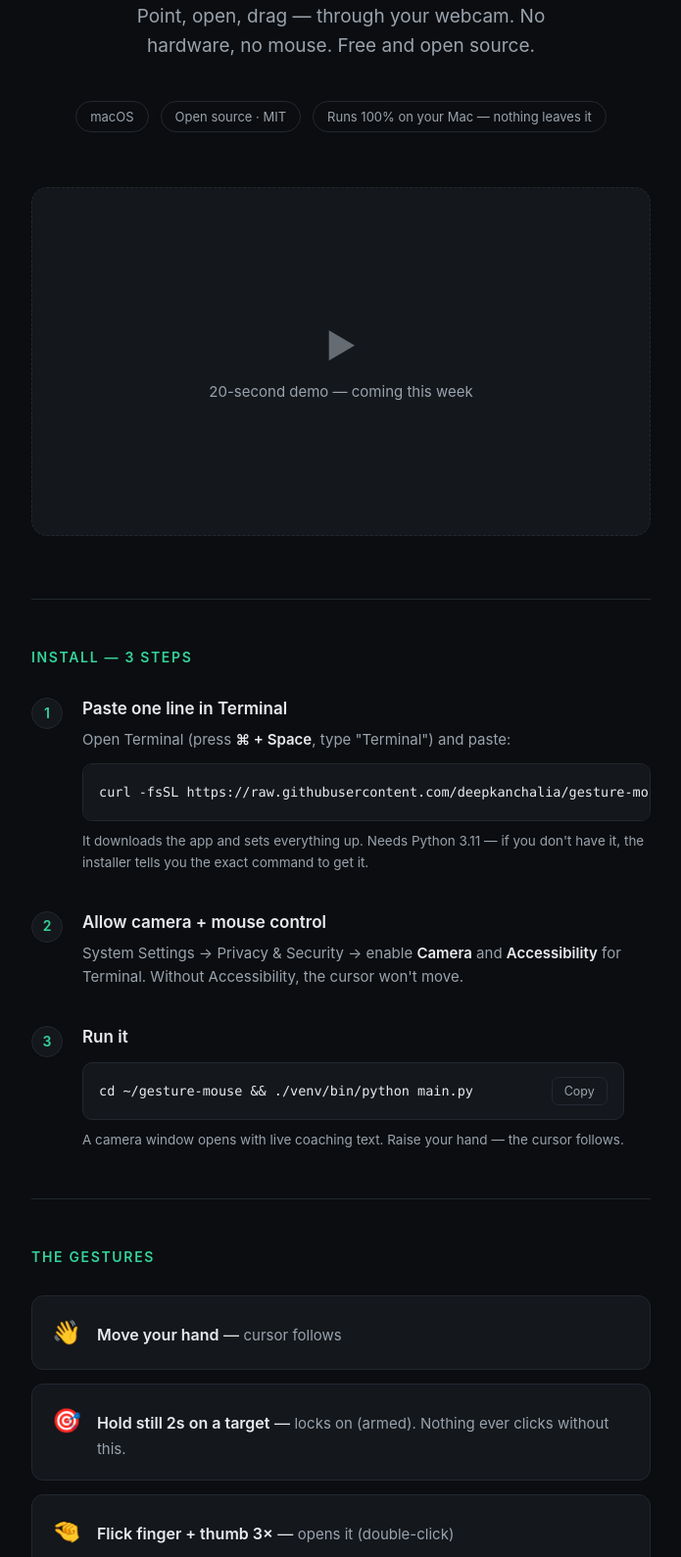
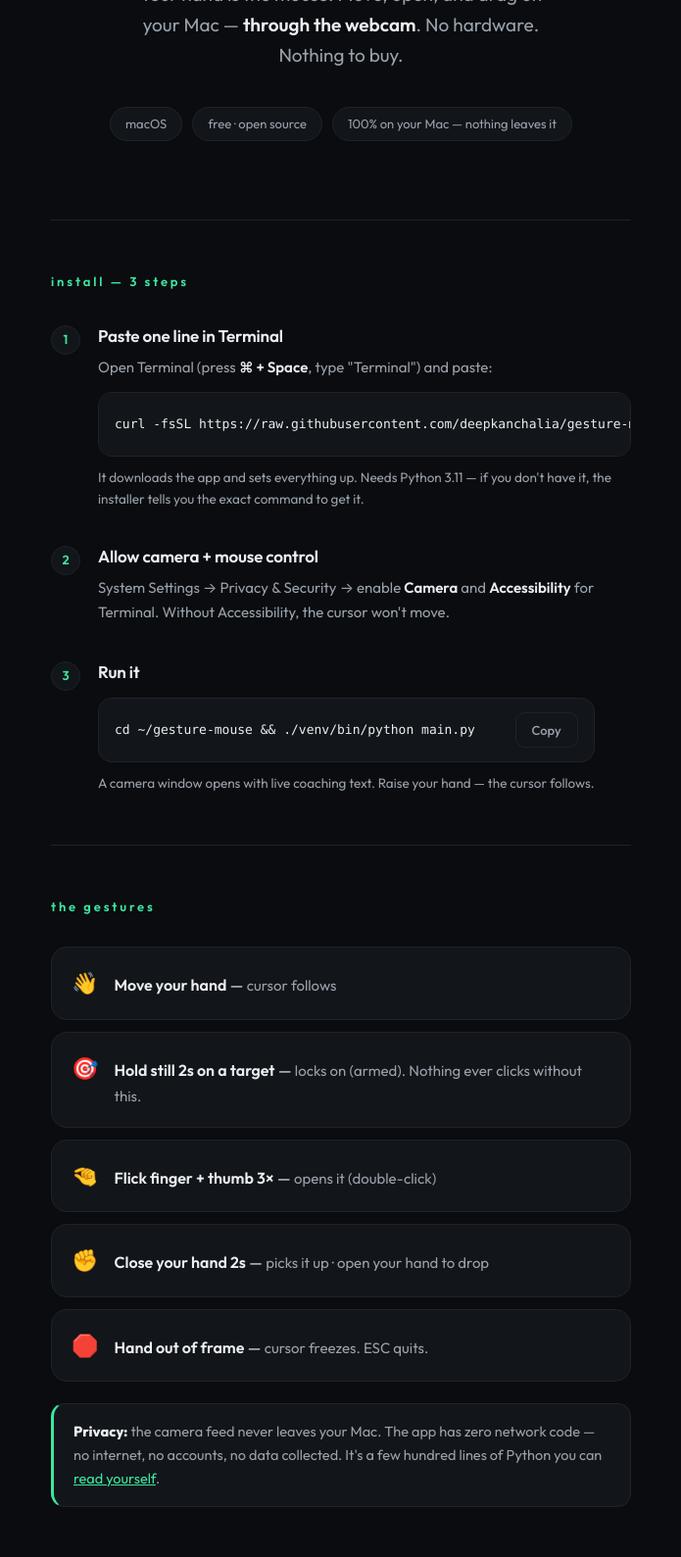
Before and after one commit to deepkanchalia/gesture-mouse, a plain HTML site: page docs/index.html in a window 1280 px wide. Shown: the part 351-1940 px from the top of the page at 98% size, without its empty margins (292-987 px from the left). Drawn offline with Linux system fonts and the light colour scheme.

Commit message:
Rebrand to Hands-off: redesigned landing page (Outfit font, minimal), Rethink Systems credit, protobuf CVE patch in installer
Co-Authored-By: Claude Fable 5 <noreply@anthropic.com>

```diff
--- a/docs/index.html
+++ b/docs/index.html
@@ -3,152 +3,147 @@
 <head>
 <meta charset="UTF-8">
 <meta name="viewport" content="width=device-width, initial-scale=1.0">
-<title>Gesture Mouse — control your Mac with your hand</title>
-<meta name="description" content="Control your real Mac cursor with hand gestures via the webcam. No hardware, just your hand. Free and open source.">
-<meta property="og:title" content="Gesture Mouse — control your Mac with your hand">
-<meta property="og:description" content="Move, open, and drag with hand gestures through your webcam. No hardware. Free, open source, 100% local.">
+<title>Hands-off — control your Mac with your hand</title>
+<meta name="description" content="Hands-off: control your real Mac cursor with hand gestures through the webcam. No mouse, no hardware. Free, open source, 100% local.">
+<meta property="og:title" content="Hands-off — control your Mac with your hand">
+<meta property="og:description" content="Move, open, and drag with hand gestures through your webcam. No mouse. No hardware. Free, open source, 100% local.">
 <meta property="og:type" content="website">
 <meta property="og:url" content="https://deepkanchalia.github.io/gesture-mouse/">
-<!-- og:image: add a frame from the demo GIF when it lands -->
 <meta name="twitter:card" content="summary">
-<meta name="twitter:title" content="Gesture Mouse — control your Mac with your hand">
-<meta name="twitter:description" content="Move, open, and drag with hand gestures through your webcam. No hardware. Free, open source, 100% local.">
+<meta name="twitter:title" content="Hands-off — control your Mac with your hand">
+<meta name="twitter:description" content="Move, open, and drag with hand gestures through your webcam. No mouse. No hardware. Free, open source, 100% local.">
+<link rel="preconnect" href="https://fonts.googleapis.com">
+<link rel="preconnect" href="https://fonts.gstatic.com" crossorigin>
+<link href="https://fonts.googleapis.com/css2?family=Outfit:wght@400;500;600;800&display=swap" rel="stylesheet">
 <style>
   * { margin: 0; padding: 0; box-sizing: border-box; }
   :root {
-    --bg: #0b0d10;
-    --panel: #14171c;
-    --text: #e8eaed;
-    --muted: #9aa3ad;
-    --accent: #34d399;
-    --border: #232830;
+    --bg: #0a0c0f;
+    --panel: #12151a;
+    --text: #eceef1;
+    --muted: #99a1ab;
+    --accent: #3ee6a0;
+    --border: #1e232b;
   }
+  ::selection { background: var(--accent); color: var(--bg); }
   body {
     background: var(--bg);
     color: var(--text);
-    font-family: -apple-system, BlinkMacSystemFont, "Segoe UI", sans-serif;
-    line-height: 1.6;
+    font-family: "Outfit", -apple-system, BlinkMacSystemFont, sans-serif;
+    line-height: 1.65;
     -webkit-font-smoothing: antialiased;
   }
-  .wrap { max-width: 680px; margin: 0 auto; padding: 0 24px; }
+  .wrap { max-width: 640px; margin: 0 auto; padding: 0 24px; }
 
-  header { padding: 96px 0 64px; text-align: center; }
-  .hand { font-size: 56px; margin-bottom: 24px; display: block; }
+  header { padding: 110px 0 80px; text-align: center; }
+  .hand { font-size: 52px; margin-bottom: 28px; display: block; }
   h1 {
-    font-size: clamp(36px, 7vw, 56px);
-    font-weight: 700;
-    letter-spacing: -0.03em;
-    line-height: 1.1;
-    margin-bottom: 20px;
+    font-size: clamp(52px, 11vw, 84px);
+    font-weight: 800;
+    letter-spacing: -0.04em;
+    line-height: 1;
+    margin-bottom: 22px;
   }
   h1 span { color: var(--accent); }
   .sub {
     font-size: 19px;
     color: var(--muted);
-    max-width: 480px;
-    margin: 0 auto 40px;
-    font-weight: 400;
+    max-width: 420px;
+    margin: 0 auto 36px;
   }
-  .badges { display: flex; gap: 12px; justify-content: center; flex-wrap: wrap; }
+  .sub strong { color: var(--text); font-weight: 600; }
+  .badges { display: flex; gap: 10px; justify-content: center; flex-wrap: wrap; }
   .badge {
     font-size: 13px; color: var(--muted);
     border: 1px solid var(--border); border-radius: 100px;
-    padding: 5px 14px;
+    padding: 6px 15px; background: var(--panel);
   }
 
-  .demo {
-    margin: 56px auto 0;
-    aspect-ratio: 16 / 9;
-    background: var(--panel); border: 1px dashed var(--border);
-    border-radius: 16px;
-    display: flex; flex-direction: column;
-    align-items: center; justify-content: center; gap: 8px;
-    color: var(--muted); font-size: 15px;
-  }
-  .demo .play { font-size: 34px; opacity: .6; }
-
-  section { padding: 48px 0; border-top: 1px solid var(--border); }
+  section { padding: 52px 0; border-top: 1px solid var(--border); }
   h2 {
-    font-size: 14px; font-weight: 600; text-transform: uppercase;
-    letter-spacing: 0.12em; color: var(--accent); margin-bottom: 28px;
+    font-size: 13px; font-weight: 600; text-transform: lowercase;
+    letter-spacing: 0.22em; color: var(--accent); margin-bottom: 30px;
   }
 
-  .step { display: flex; gap: 20px; margin-bottom: 36px; }
+  .step { display: flex; gap: 18px; margin-bottom: 34px; }
   .step:last-child { margin-bottom: 0; }
   .num {
-    flex-shrink: 0; width: 32px; height: 32px; border-radius: 50%;
+    flex-shrink: 0; width: 30px; height: 30px; border-radius: 50%;
     background: var(--panel); border: 1px solid var(--border);
     display: flex; align-items: center; justify-content: center;
-    font-size: 14px; font-weight: 600; color: var(--accent);
-    margin-top: 2px;
+    font-size: 13px; font-weight: 600; color: var(--accent);
+    margin-top: 3px;
   }
-  .step h3 { font-size: 17px; font-weight: 600; margin-bottom: 6px; }
+  .step h3 { font-size: 17px; font-weight: 600; margin-bottom: 6px; letter-spacing: -0.01em; }
   .step p { color: var(--muted); font-size: 15px; }
   .step p strong { color: var(--text); font-weight: 600; }
 
   .codebox {
     background: var(--panel); border: 1px solid var(--border);
-    border-radius: 10px; padding: 14px 16px; margin-top: 12px;
+    border-radius: 14px; padding: 14px 16px; margin-top: 12px;
     display: flex; align-items: center; gap: 12px;
     overflow-x: auto;
   }
   .codebox code {
     font-family: ui-monospace, "SF Mono", Menlo, monospace;
-    font-size: 13.5px; color: var(--text); white-space: nowrap;
+    font-size: 13px; color: var(--text); white-space: nowrap;
   }
   .copy {
     flex-shrink: 0; margin-left: auto;
     background: transparent; border: 1px solid var(--border);
-    color: var(--muted); border-radius: 7px; padding: 6px 12px;
-    font-size: 12.5px; cursor: pointer; font-family: inherit;
+    color: var(--muted); border-radius: 9px; padding: 9px 16px;
+    font-size: 13px; cursor: pointer; font-family: inherit; font-weight: 500;
   }
   .copy:hover { color: var(--text); border-color: var(--muted); }
   .copy.done { color: var(--accent); border-color: var(--accent); }
 
-  .gestures { display: grid; gap: 14px; }
+  .gestures { display: grid; gap: 12px; }
   .gesture {
     background: var(--panel); border: 1px solid var(--border);
-    border-radius: 12px; padding: 18px 20px;
+    border-radius: 16px; padding: 18px 20px;
     display: flex; gap: 16px; align-items: baseline;
   }
-  .gesture .g { font-size: 24px; flex-shrink: 0; }
+  .gesture .g { font-size: 22px; flex-shrink: 0; }
   .gesture b { font-weight: 600; }
   .gesture span.desc { color: var(--muted); font-size: 15px; }
 
   .note {
     background: var(--panel); border: 1px solid var(--border);
     border-left: 3px solid var(--accent);
-    border-radius: 10px; padding: 16px 20px; margin-top: 24px;
+    border-radius: 14px; padding: 16px 20px; margin-top: 22px;
     font-size: 14.5px; color: var(--muted);
   }
   .note strong { color: var(--text); }
+  .note a { color: var(--accent); }
 
   details {
     background: var(--panel); border: 1px solid var(--border);
-    border-radius: 12px; margin-bottom: 12px;
+    border-radius: 16px; margin-bottom: 12px;
     padding: 0 20px;
   }
   summary {
     cursor: pointer; font-weight: 600; font-size: 15.5px;
-    padding: 16px 0; list-style: none;
+    padding: 17px 0; list-style: none;
     display: flex; align-items: center; gap: 10px;
   }
-  summary::before { content: "+"; color: var(--accent); font-weight: 700; width: 14px; }
+  summary::-webkit-details-marker { display: none; }
+  summary::before { content: "+"; color: var(--accent); font-weight: 800; width: 14px; }
   details[open] summary::before { content: "–"; }
   details p {
-    color: var(--muted); font-size: 14.5px; padding: 0 0 16px 24px;
+    color: var(--muted); font-size: 14.5px; padding: 0 0 17px 24px;
   }
   details p strong { color: var(--text); }
+  details a { color: var(--accent); }
   details code {
     font-family: ui-monospace, "SF Mono", Menlo, monospace;
-    font-size: 13px; background: var(--bg);
-    border: 1px solid var(--border); border-radius: 5px; padding: 2px 7px;
+    font-size: 12.5px; background: var(--bg);
+    border: 1px solid var(--border); border-radius: 6px; padding: 2px 7px;
   }
 
   .links { display: grid; gap: 12px; }
   .linkrow {
     background: var(--panel); border: 1px solid var(--border);
-    border-radius: 12px; padding: 16px 20px;
+    border-radius: 16px; padding: 17px 20px;
     display: flex; align-items: baseline; gap: 14px;
     text-decoration: none; color: var(--text);
   }
@@ -158,18 +153,19 @@
   .linkrow .arrow { margin-left: auto; color: var(--accent); }
 
   footer {
-    padding: 56px 0 72px; border-top: 1px solid var(--border);
-    text-align: center; color: var(--muted); font-size: 14px;
+    padding: 60px 0 80px; border-top: 1px solid var(--border);
+    text-align: center; color: var(--muted); font-size: 14.5px;
   }
   footer a { color: var(--text); text-decoration: none; border-bottom: 1px solid var(--border); }
   footer a:hover { border-color: var(--accent); }
-  .social { display: flex; gap: 12px; justify-content: center; margin: 0 0 24px; }
   .gh {
-    display: inline-block;
-    background: var(--text); color: var(--bg) !important;
+    display: inline-block; margin-bottom: 26px;
+    background: var(--accent); color: var(--bg) !important;
     font-weight: 600; font-size: 15px;
-    padding: 12px 28px; border-radius: 100px; border: none !important;
+    padding: 13px 30px; border-radius: 100px; border: none !important;
   }
+  .made { margin-bottom: 10px; }
+  .made b { color: var(--text); font-weight: 600; }
 </style>
 </head>
 <body>
@@ -178,22 +174,17 @@
 
   <header>
     <span class="hand">🖐️</span>
-    <h1>Move your Mac cursor<br>with <span>your hand</span></h1>
-    <p class="sub">Point, open, drag — through your webcam. No hardware, no mouse. Free and open source.</p>
+    <h1>Hands-<span>off</span></h1>
+    <p class="sub">Your hand is the mouse. Move, open, and drag on your Mac — <strong>through the webcam</strong>. No hardware. Nothing to buy.</p>
     <div class="badges">
       <span class="badge">macOS</span>
-      <span class="badge">Open source · MIT</span>
-      <span class="badge">Runs 100% on your Mac — nothing leaves it</span>
-    </div>
-    <!-- Demo GIF slot: replace this div with <img src="demo.gif" ...> when recorded -->
-    <div class="demo">
-      <span class="play">▶</span>
-      <span>20-second demo — coming this week</span>
+      <span class="badge">free · open source</span>
+      <span class="badge">100% on your Mac — nothing leaves it</span>
     </div>
   </header>
 
   <section>
-    <h2>Install — 3 steps</h2>
+    <h2>install — 3 steps</h2>
 
     <div class="step">
       <div class="num">1</div>
@@ -230,7 +221,7 @@
   </section>
 
   <section>
-    <h2>The gestures</h2>
+    <h2>the gestures</h2>
     <div class="gestures">
       <div class="gesture"><span class="g">👋</span><div><b>Move your hand</b> — <span class="desc">cursor follows</span></div></div>
       <div class="gesture"><span class="g">🎯</span><div><b>Hold still 2s on a target</b> — <span class="desc">locks on (armed). Nothing ever clicks without this.</span></div></div>
@@ -239,12 +230,12 @@
       <div class="gesture"><span class="g">🛑</span><div><b>Hand out of frame</b> — <span class="desc">cursor freezes. ESC quits.</span></div></div>
     </div>
     <div class="note">
-      <strong>Privacy:</strong> the camera feed never leaves your Mac. No internet, no accounts, no data collected. It's ~600 lines of Python you can read yourself.
+      <strong>Privacy:</strong> the camera feed never leaves your Mac. The app has zero network code — no internet, no accounts, no data collected. It's a few hundred lines of Python you can <a href="https://github.com/deepkanchalia/gesture-mouse">read yourself</a>.
     </div>
   </section>
 
   <section>
-    <h2>Troubleshooting</h2>
+    <h2>if something's off</h2>
 
     <details>
       <summary>The cursor doesn't move</summary>
@@ -263,7 +254,7 @@
 
     <details>
       <summary>Is this safe to run?</summary>
-      <p>Yes. It runs <strong>100% locally</strong> — there is zero network code in the app, no accounts, no analytics. It's MIT-licensed open source, small enough to read in one sitting: <a href="https://github.com/deepkanchalia/gesture-mouse" style="color:var(--accent)">read the source</a>.</p>
+      <p>Yes. It runs <strong>100% locally</strong> — zero network code in the app, no accounts, no analytics. Dependencies are pinned to exact audited versions. It's MIT-licensed open source, small enough to read in one sitting: <a href="https://github.com/deepkanchalia/gesture-mouse">read the source</a>.</p>
     </details>
 
     <details>
@@ -278,7 +269,7 @@
   </section>
 
   <section>
-    <h2>Everything</h2>
+    <h2>everything</h2>
     <div class="links">
       <a class="linkrow" href="https://github.com/deepkanchalia/gesture-mouse"><b>GitHub repo</b> <span>source code + README</span><span class="arrow">→</span></a>
       <a class="linkrow" href="https://raw.githubusercontent.com/deepkanchalia/gesture-mouse/main/install.sh"><b>install.sh</b> <span>read the installer before you run it</span><span class="arrow">→</span></a>
@@ -288,11 +279,9 @@
   </section>
 
   <footer>
-    <div class="social">
-      <a class="gh" href="https://github.com/deepkanchalia/gesture-mouse">View on GitHub →</a>
-    </div>
-    <p>Built by <a href="https://www.linkedin.com/in/deepkanchalia/">Deepk Anchlia</a></p>
-    <p style="margin-top:12px">
+    <a class="gh" href="https://github.com/deepkanchalia/gesture-mouse">View on GitHub →</a>
+    <p class="made">Made by <b><a href="https://www.linkedin.com/in/deepkanchalia/">Deepk Anchlia</a></b> · <b>Rethink Systems</b></p>
+    <p>
       <a href="https://www.linkedin.com/in/deepkanchalia/">LinkedIn</a>
       &nbsp;·&nbsp;
       <a href="https://www.instagram.com/secondprinciples/">Instagram</a>
```
Also changed, not shown: 2 other files.
